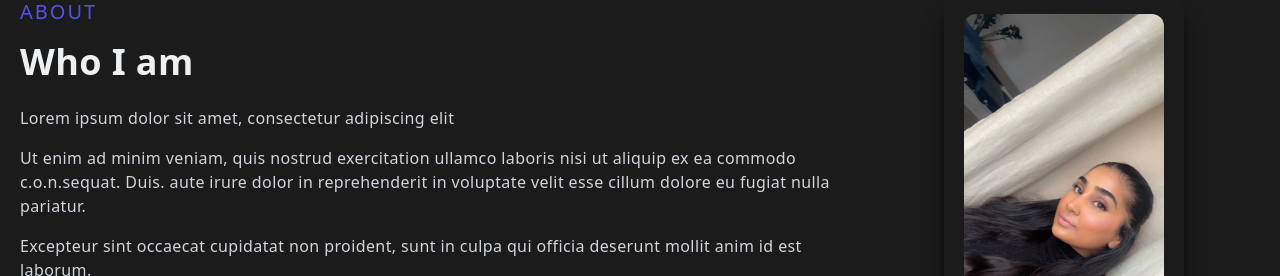
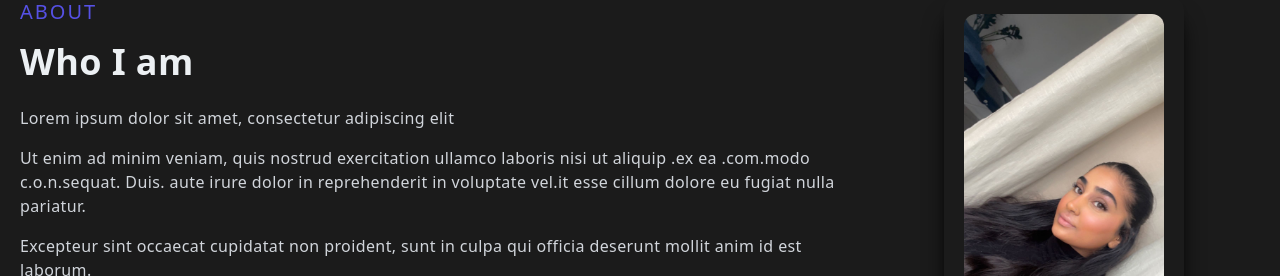
Before and after one commit to munnizashah/Portfolio, a Next.js app: page / in a window 1280 px wide. Shown: the part 1000-1276 px from the top of the page. Built offline with nearby package versions, Linux system fonts and the light colour scheme.

Commit message:
again now

```diff
--- a/components/About.jsx
+++ b/components/About.jsx
@@ -16,9 +16,9 @@ const About = () => {
           </p>
           <p className="py-2 text-gray-300">
             Ut enim ad minim veniam, quis nostrud exercitation ullamco laboris
-            nisi ut aliquip ex ea commodo c.o.n.sequat. Duis. aute irure dolor
-            in reprehenderit in voluptate velit esse cillum dolore eu fugiat
-            nulla pariatur.
+            nisi ut aliquip .ex ea .com.modo c.o.n.sequat. Duis. aute irure
+            dolor in reprehenderit in voluptate vel.it esse cillum dolore eu
+            fugiat nulla pariatur.
           </p>
           <p className="py-2 text-gray-300">
             Excepteur sint occaecat cupidatat non proident, sunt in culpa qui
```
